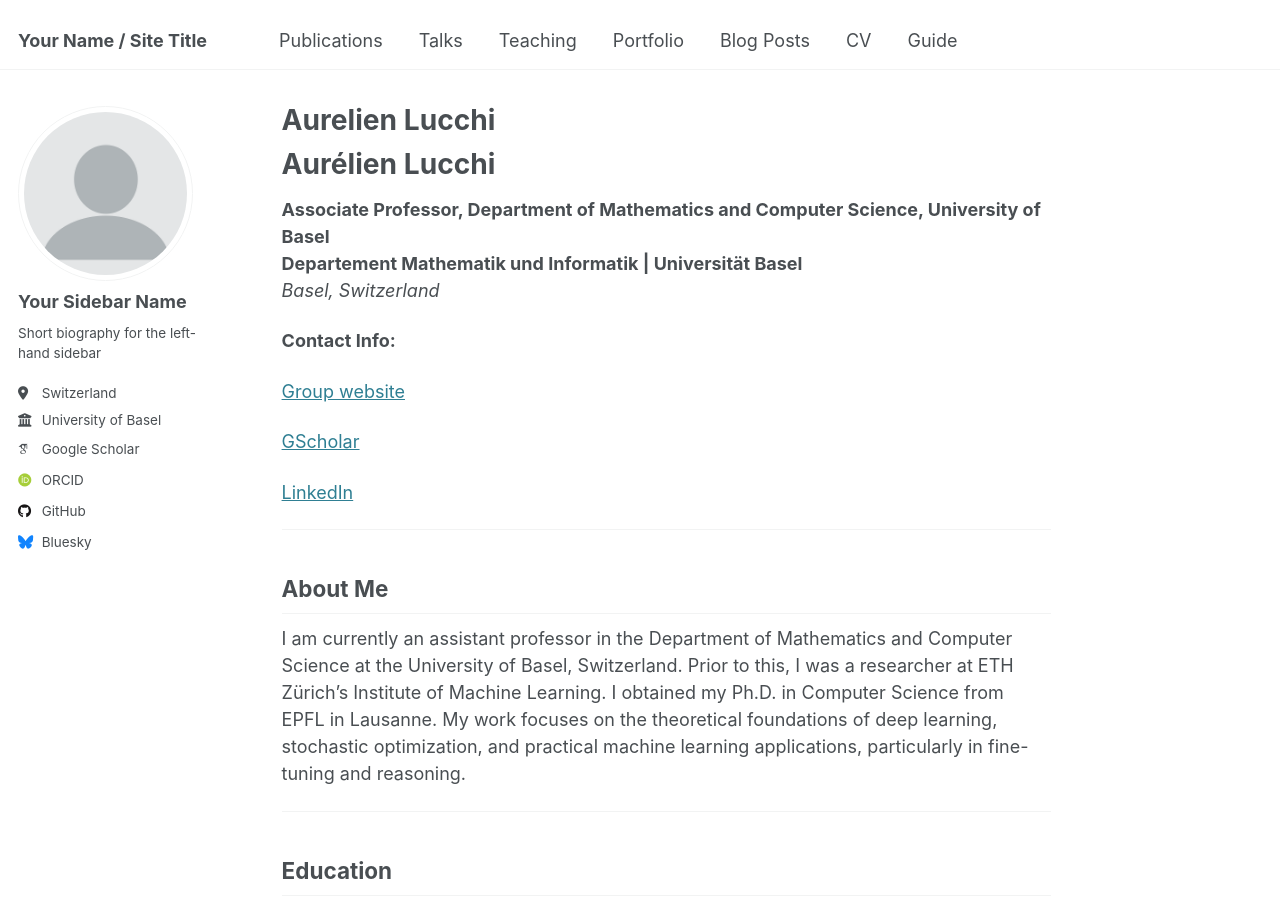
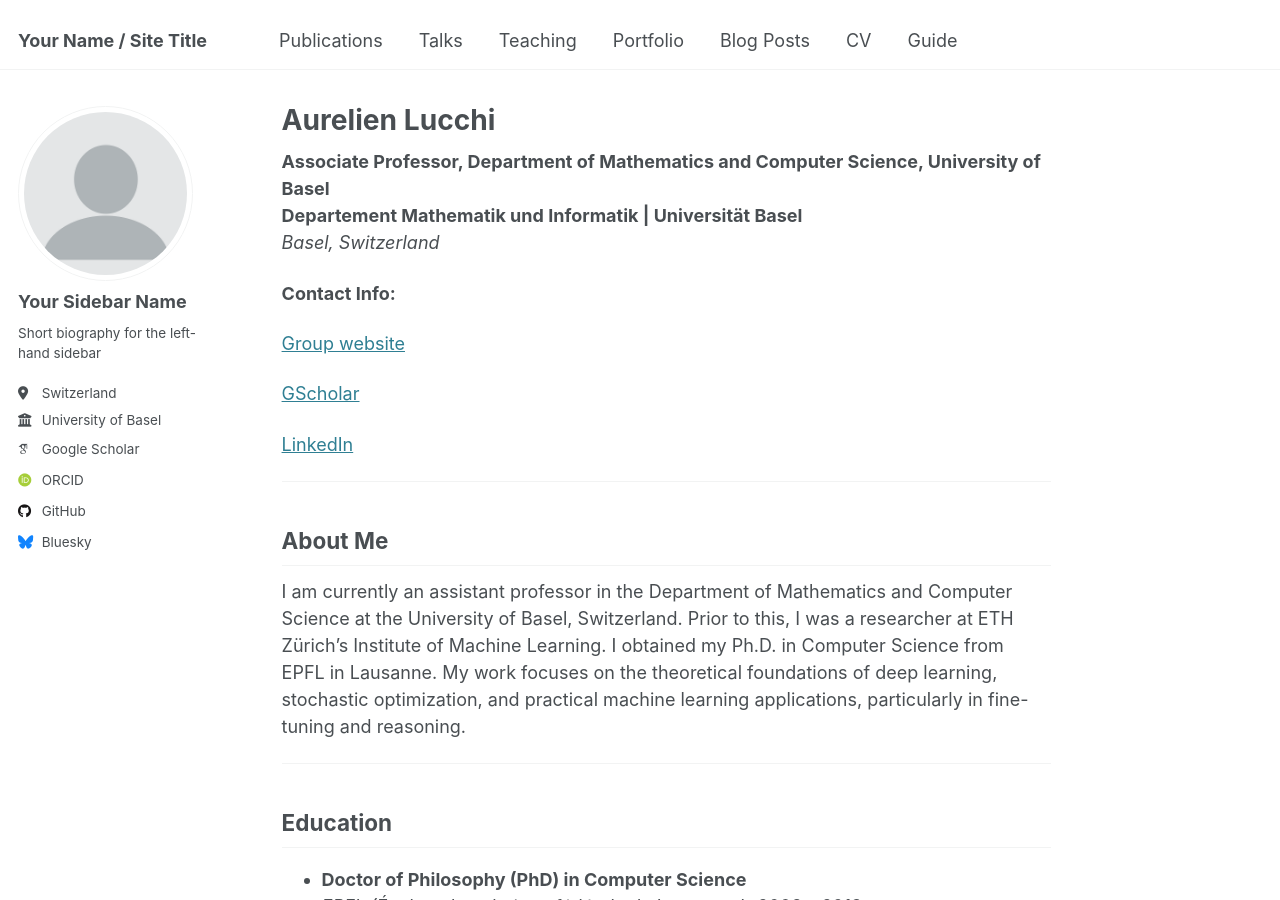
Before and after one commit to alucchi/alucchi.github.io, a Jekyll site: the page built from _pages/about.md, in a window 1280 px wide and 900 px high. Built offline with Jekyll 4.4.1, drawn with Linux system fonts in a browser that asks for light colours; some web fonts are replaced.

Commit message:
Update about.md

```diff
--- a/_pages/about.md
+++ b/_pages/about.md
@@ -6,8 +6,6 @@ redirect_from:
   - /about/
   - /about.html
 ---
-
-# Aurélien Lucchi
 
 **Associate Professor, Department of Mathematics and Computer Science, University of Basel**
 **Departement Mathematik und Informatik | Universität Basel**
```
